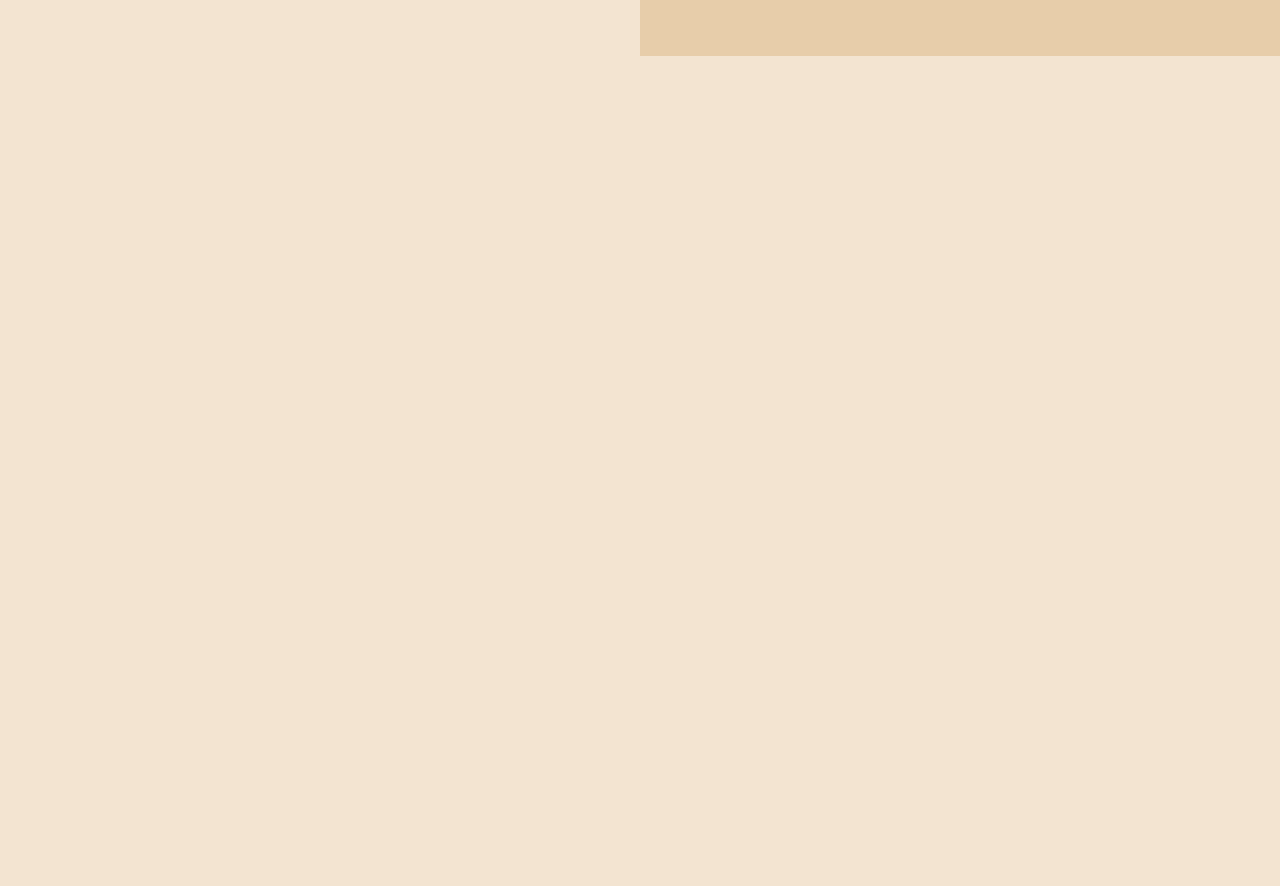
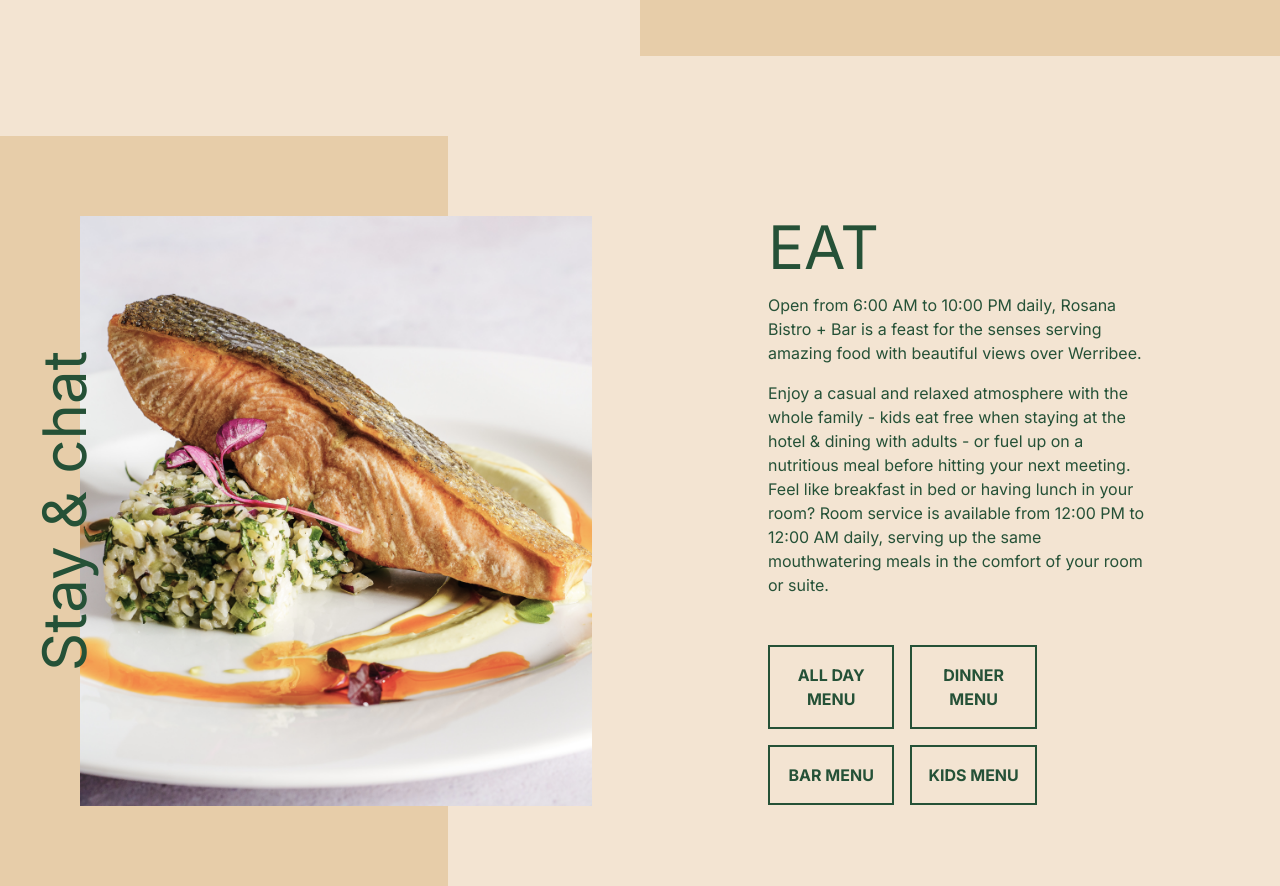
Before and after one commit to wayter95/landing_page_no_brand, a Next.js app: page / in a window 1280 px wide. Shown: the part 1860-2746 px from the top of the page. Before the commit the page ends 1916 px from the top, so only its background shows below. Built offline with nearby package versions, Linux system fonts and the light colour scheme.

Commit message:
feat: create eat sections

```diff
--- a/src/app/page.tsx
+++ b/src/app/page.tsx
@@ -1,4 +1,5 @@
 import { About } from "@/sections/about";
+import { Eat } from "@/sections/eat";
 import { Hero } from "@/sections/hero";
 
 export default function Home() {
@@ -6,6 +7,7 @@ export default function Home() {
     <>
       <Hero />
       <About />
+      <Eat />
     </>
   )
 }
--- a/src/components/button/index.tsx
+++ b/src/components/button/index.tsx
@@ -29,7 +29,7 @@ const Button = ({ title, variant, ...rest }: IButtonProps) => {
       {
         variant === 'tertiary' &&
         <button
-          className="w-fit bg-transparent border-2 border-rsn-green-600 text-rsn-green-600 text-base font-bold p-4 hover:opacity-80 transition duration-200"
+          className="w-full bg-transparent border-2 border-rsn-green-600 text-rsn-green-600 text-base font-bold p-4 hover:opacity-80 transition duration-200"
           {...rest}
         >
           {title}
--- a/src/sections/about/index.tsx
+++ b/src/sections/about/index.tsx
@@ -5,7 +5,7 @@ import Image from "next/image"
 const About = () => {
   return (
     <section id="about" className="">
-      <div className="grid grid-rows-2 md:grid-rows-1 md:grid-cols-2">
+      <div className="grid md:grid-rows-none md:grid-cols-2 gap-y-4 md:gap-y-0">
         <div className="flex w-full max-w-[90%] md:max-w-[60%] mx-auto h-full flex-col justify-center gap-4 py-8 md:py-20">
           <div className="md:pl-8">
             <Heading text="ABOUT" />
@@ -24,7 +24,7 @@ const About = () => {
               This versatile meetings and events space is the ideal venue in Werribee to host meetings, conferences, cocktail parties, celebratory events.
             </p>
           </div>
-          <div className="md:pl-8 mt-4 md:mt-8">
+          <div className="md:pl-8 mt-4 md:mt-8 max-w-[50%]">
             <Button title="BOOK A TABLE" variant="tertiary" />
           </div>
         </div>
--- /dev/null
+++ b/src/sections/drinks/index.tsx
@@ -0,0 +1,51 @@
+import { Button } from "@/components/button"
+import { Heading } from "@/components/heading"
+import Image from "next/image"
+
+const Drink = () => {
+  return (
+    <section id="eat" className="mt-20">
+      <div className="grid md:grid-rows-none md:grid-cols-2 gap-y-4 md:gap-y-0">
+        <div className="bg-mind flex w-full h-fit md:h-full mx-auto items-center justify-center py-8 md:py-20 order-2 md:order-1">
+          <div className="w-[10%] md:w-[5%] flex justify-center items-center">
+            <span className="inline-block transform -rotate-90 whitespace-nowrap text-xl md:text-6xl text-rsn-green-600">Stay & chat</span>
+          </div>
+          <div className="w-[80%] flex justify-center items-center">
+            <Image
+              src="/images/eat-image.png"
+              alt="About"
+              width={600}
+              height={700}
+              className="max-w-full"
+            />
+          </div>
+        </div>
+
+        <div className="flex w-full max-w-[90%] md:max-w-[60%] mx-auto h-full flex-col justify-center gap-4 py-8 md:py-20 order-1 md:order-2">
+          <Heading text="EAT" />
+          <div className="flex flex-col gap-4 text-rsn-green-600">
+            <p>
+              Open from 6:00 AM to 10:00 PM daily, Rosana Bistro + Bar is a feast for the senses serving amazing food with beautiful views over Werribee.
+            </p>
+            <p>
+              Enjoy a casual and relaxed atmosphere with the whole family - kids eat free when staying at the hotel & dining with adults - or fuel up on a nutritious meal before hitting your next meeting. Feel like breakfast in bed or having lunch in your room? Room service is available from 12:00 PM to 12:00 AM daily, serving up the same mouthwatering meals in the comfort of your room or suite.
+            </p>
+          </div>
+
+          <div className="flex w-[70%] flex-col gap-4 mt-8">
+            <div className="flex flex-col md:flex-row gap-4">
+              <Button title="ALL DAY MENU" variant="tertiary" />
+              <Button title="DINNER MENU" variant="tertiary" />
+            </div>
+            <div className="flex flex-col md:flex-row gap-4">
+              <Button title="BAR MENU" variant="tertiary" />
+              <Button title="KIDS MENU" variant="tertiary" />
+            </div>
+          </div>
+        </div>
+      </div>
+    </section>
+  )
+}
+
+export { Drink }
--- /dev/null
+++ b/src/sections/eat/index.tsx
@@ -0,0 +1,52 @@
+import { Button } from "@/components/button"
+import { Heading } from "@/components/heading"
+import Image from "next/image"
+
+const Eat = () => {
+  return (
+    <section id="eat" className="mt-20">
+      <div className="grid md:grid-rows-none md:grid-cols-2 gap-y-4 md:gap-y-0">
+        <div className="bg-mind flex w-full h-fit md:h-full mx-auto items-center justify-center py-8 md:py-20 order-2 md:order-1">
+          <div className="w-[10%] md:w-[5%] flex justify-center items-center">
+            <span className="inline-block transform -rotate-90 whitespace-nowrap text-xl md:text-6xl text-rsn-green-600">Stay & chat</span>
+          </div>
+          <div className="w-[80%] flex justify-center items-center">
+            <Image
+              src="/images/eat-image.png"
+              alt="About"
+              width={600}
+              height={700}
+              className="max-w-full"
+            />
+          </div>
+        </div>
+
+
+        <div className="flex w-full max-w-[90%] md:max-w-[60%] mx-auto h-full flex-col justify-center gap-4 py-8 md:py-20 order-1 md:order-2">
+          <Heading text="EAT" />
+          <div className="flex flex-col gap-4 text-rsn-green-600">
+            <p>
+              Open from 6:00 AM to 10:00 PM daily, Rosana Bistro + Bar is a feast for the senses serving amazing food with beautiful views over Werribee.
+            </p>
+            <p>
+              Enjoy a casual and relaxed atmosphere with the whole family - kids eat free when staying at the hotel & dining with adults - or fuel up on a nutritious meal before hitting your next meeting. Feel like breakfast in bed or having lunch in your room? Room service is available from 12:00 PM to 12:00 AM daily, serving up the same mouthwatering meals in the comfort of your room or suite.
+            </p>
+          </div>
+
+          <div className="flex w-[70%] flex-col gap-4 mt-8">
+            <div className="flex flex-col md:flex-row gap-4">
+              <Button title="ALL DAY MENU" variant="tertiary" />
+              <Button title="DINNER MENU" variant="tertiary" />
+            </div>
+            <div className="flex flex-col md:flex-row gap-4">
+              <Button title="BAR MENU" variant="tertiary" />
+              <Button title="KIDS MENU" variant="tertiary" />
+            </div>
+          </div>
+        </div>
+      </div>
+    </section>
+  )
+}
+
+export { Eat }
--- a/src/styles/globals.css
+++ b/src/styles/globals.css
@@ -6,3 +6,23 @@ body {
   max-width: 100vw;
   background: #F3E4D2;
 }
+
+.bg-mind {
+  position: relative;
+}
+.bg-mind::before {
+  content: "";
+  position: absolute;
+  top: 0;
+  left: 0;
+  width: 30%;
+  height: 100%;
+  background-color: #E7CDA9;
+  z-index: -1;
+}
+
+@media screen and (min-width: 768px) {
+  .bg-mind::before {
+    width: 70%;
+  }
+}
```
Also changed, not shown: public/images/eat-image.png (renamed from public/images/Rectangle 10.png), src/sections/drinks-menu/index.tsx (deleted), src/sections/menu/index.tsx (deleted).
